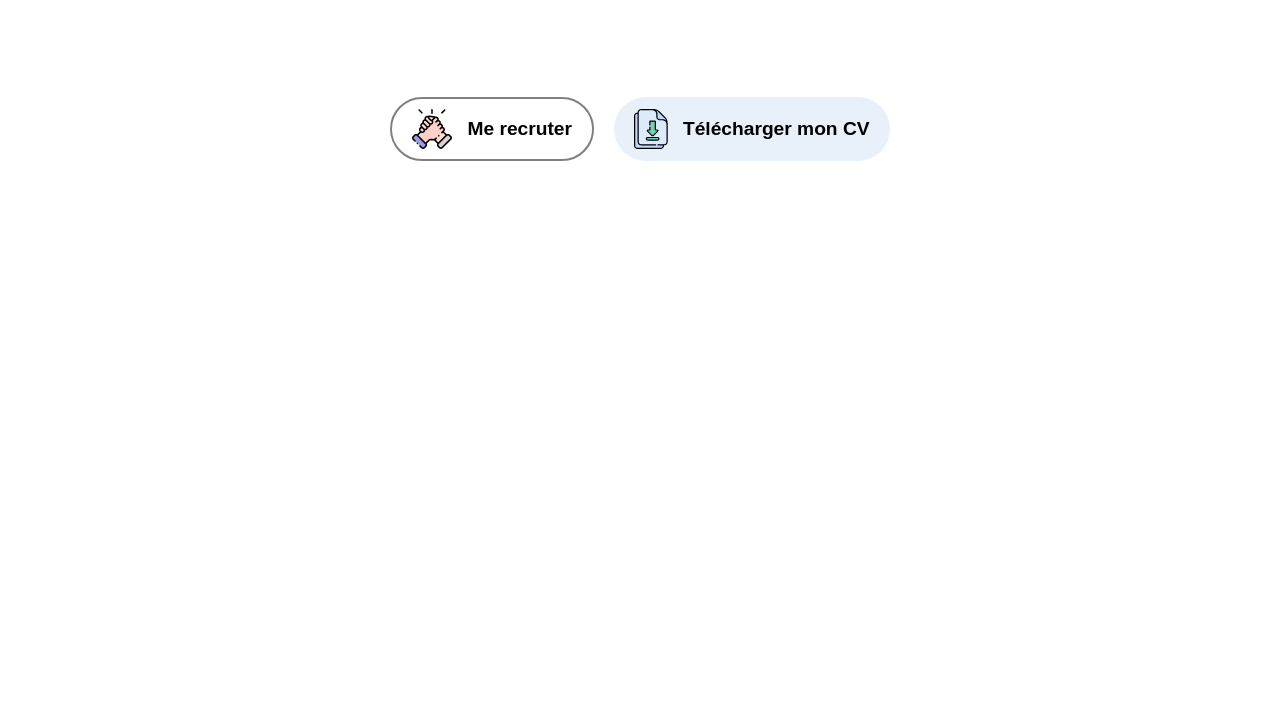
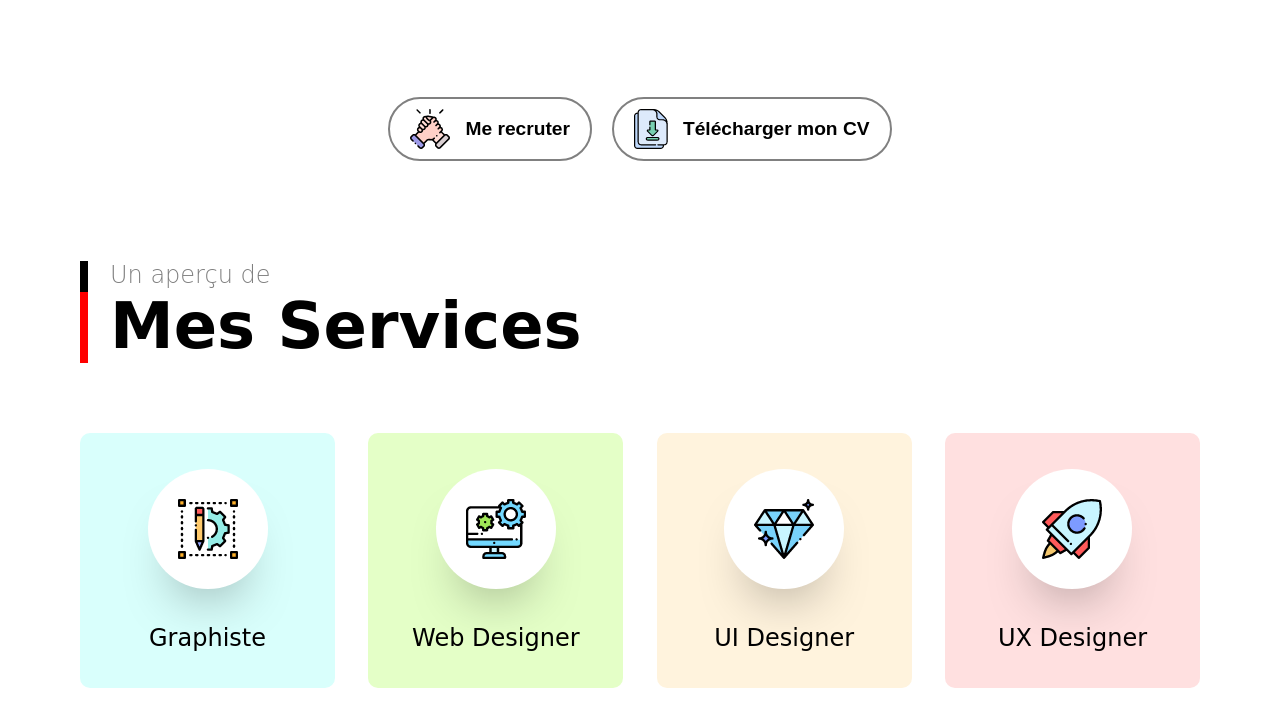
Before and after one commit to ThibaultG10/exercice_portfolio_livecode, a plain HTML site: page index.html in a window 1280 px wide. Shown: the part 1191-1917 px from the top of the page. Before the commit the page ends 1452 px from the top, so only its background shows below. Drawn offline with Linux system fonts and the light colour scheme; a web font is replaced by a local one.

Commit message:
Section 3 terminé

```diff
--- a/assets/css/responsive.css
+++ b/assets/css/responsive.css
@@ -96,3 +96,31 @@
     justify-content: center;
   }
 }
+/* Section 3 */
+@media screen and (max-width: 1140px) {
+  section.sec3 .competence-card{
+    justify-content: space-evenly;
+  }
+  section.sec3 .competence-card .card{
+    margin: 0 5px 50px 5px;
+  }
+}
+@media screen and (max-width: 1120px) {
+  section.sec3 .competence-titre{
+    margin-left: 15px;
+  }
+}
+@media screen and (max-width: 545px) {
+
+  section.sec3 .competence-card .card{
+    width: 80%;
+  }
+}
+@media screen and (max-width: 500px) {
+ section.sec3 .competence-titre h3{
+   font-size: 1.2em;
+ }
+ section.sec3 .competence-titre h1{
+  font-size: 2.5em;
+}
+}
--- a/assets/css/style.css
+++ b/assets/css/style.css
@@ -91,7 +91,7 @@ section.sec1 .navbar .navbar-block a {
 section.sec2 .container {
   padding: 100px 0;
 }
-section.sec2 .container .row-propos{
+section.sec2 .container .row-propos {
   display: flex;
   flex-direction: row;
 }
@@ -141,9 +141,9 @@ section.sec2 .container .row .mini-square span {
   position: relative;
   top: -20px;
   font-size: 8em;
-  color:white;
+  color: white;
   font-weight: 600;
-  -webkit-text-stroke:3px #e0a6ff;
+  -webkit-text-stroke: 3px #e0a6ff;
   text-shadow: 0px 6px 10px #b05edc;
 }
 section.sec2 .container .row .mini-square p {
@@ -160,7 +160,7 @@ section.sec2 .container .row-button {
   flex-direction: row;
 }
 
-section.sec2 .container .row-button button{
+section.sec2 .container .row-button button {
   display: flex;
   align-items: center;
   padding: 10px 20px;
@@ -169,17 +169,103 @@ section.sec2 .container .row-button button{
   color: black;
   font-weight: bold;
   margin: 0 10px;
-
 }
-section.sec2 .container .row-button button:nth-child(1){
+section.sec2 .container .row-button button:nth-child(1) {
   background-color: white;
   border: 2px solid grey;
 }
-section.sec2 .container .row-button button:nth-child(2){
+section.sec2 .container .row-button button:nth-child(2) {
   background-color: #e8f0f9;
-  border:none;
+  border: none;
 }
-section.sec2 .container .row-button button img{
+section.sec2 .container .row-button button img {
   margin-right: 15px;
+}
+/* Section 3 */
+section.sec3 .competence-titre {
+  position: relative;
+  padding-left: 30px;
+}
+section.sec3 .competence-titre::before {
+  content: "";
+  position: absolute;
+  height: 100%;
+  width: 8px;
+  background: linear-gradient(
+    0deg,
+    rgba(255, 0, 0, 1) 70%,
+    rgba(0, 0, 0, 1) 70%
+  );
+  top: 0;
+  left: 0;
+}
+section.sec3 .competence-titre h3 {
+  font-weight: 300;
+  font-size: 1.5em;
+  color: grey;
+}
+section.sec3 .competence-titre h1 {
+  font-weight: bold;
+  font-size: 4em;
+  color: black;
+}
+section.sec3 .competence-card {
+  margin: 70px 0;
+  display: flex;
+  flex-direction: row;
+  flex-wrap: wrap;
+  justify-content: space-between;
+}
+section.sec3 .competence-card .card {
+  height: 255px;
+  width: 255px;
+  border-radius: 10px;
+  display: flex;
+  flex-direction: column;
+  justify-content: space-evenly;
+  align-items: center;
+  transition: 0.25s;
+}
+section.sec3 .competence-card .card:hover {
+  transform: translateY(-25px);
+}
+section.sec3 .competence-card .card:nth-child(1) {
+  background-color: #d9fffc;
+}
+section.sec3 .competence-card .card:nth-child(1):hover {
+  box-shadow: 0px 70px 60px -50px #d9fffc;
+}
+section.sec3 .competence-card .card:nth-child(2) {
+  background-color: #e4ffc7;
+}
+section.sec3 .competence-card .card:nth-child(2):hover {
+  box-shadow: 0px 70px 60px -50px #e4ffc7;
+}
+section.sec3 .competence-card .card:nth-child(3) {
+  background-color: #fff3dd;
+}
+section.sec3 .competence-card .card:nth-child(3):hover {
+  box-shadow: 0px 70px 60px -50px #fff3dd;
+}
+section.sec3 .competence-card .card:nth-child(4) {
+  background-color: #ffe0e0;
+}
+section.sec3 .competence-card .card:nth-child(4):hover {
+  box-shadow: 0px 70px 60px -50px #ffe0e0;
+}
 
+section.sec3 .competence-card .icon-competence {
+  background-color: white;
+  width: 120px;
+  height: 120px;
+  border-radius: 100px;
+  display: flex;
+  justify-content: center;
+  align-items: center;
+  box-shadow: 0px 33px 60px -40px black;
 }
+section.sec3 .competence-card .nom-competence span {
+  color: black;
+  font-size: 1.5em;
+  font-weight: 400;
+}
--- a/index.html
+++ b/index.html
@@ -56,7 +56,10 @@
         <div class="row-propos">
           <div class="row">
             <div class="propos-titre">
-              <h1>A propos <br> de moi</h1>
+              <h1>
+                A propos <br />
+                de moi
+              </h1>
             </div>
             <div class="propos-text">
               Lorem ipsum dolor sit amet, consectetur adipisicing elit.
@@ -83,9 +86,60 @@
           </div>
         </div>
         <div class="row-button">
-          <button><img src="assets/images/hand.png" alt="poignée de mains"> Me recruter</button>
-          <button><img src="assets/images/download.png" alt="poignée de mains">  Télécharger mon CV</button>
-
+          <a href="#"
+            ><button>
+              <img src="assets/images/hand.png" alt="poignée de mains" /> Me
+              recruter
+            </button></a
+          >
+          <a href="#"
+            ><button>
+              <img src="assets/images/download.png" alt="poignée de mains" />
+              Télécharger mon CV
+            </button></a
+          >
+        </div>
+      </div>
+    </section>
+    <section class="sec3">
+      <div class="container">
+        <div class="competence-titre">
+          <h3>Un aperçu de</h3>
+          <h1>Mes Services</h1>
+        </div>
+        <div class="competence-card">
+          <div class="card">
+            <div class="icon-competence">
+              <img src="assets/images/graphic.png">
+            </div>
+            <div class="nom-competence">
+              <span>Graphiste</span>
+            </div>
+          </div>
+          <div class="card">
+            <div class="icon-competence">
+              <img src="assets/images/desktop.png">
+            </div>
+            <div class="nom-competence">
+              <span>Web Designer</span>
+            </div>
+          </div>
+          <div class="card">
+            <div class="icon-competence">
+              <img src="assets/images/ui.png">
+            </div>
+            <div class="nom-competence">
+              <span>UI Designer</span>
+            </div>
+          </div>
+          <div class="card">
+            <div class="icon-competence">
+              <img src="assets/images/Intreaction_design.png">
+            </div>
+            <div class="nom-competence">
+              <span>UX Designer</span>
+            </div>
+          </div>
         </div>
       </div>
     </section>
```
